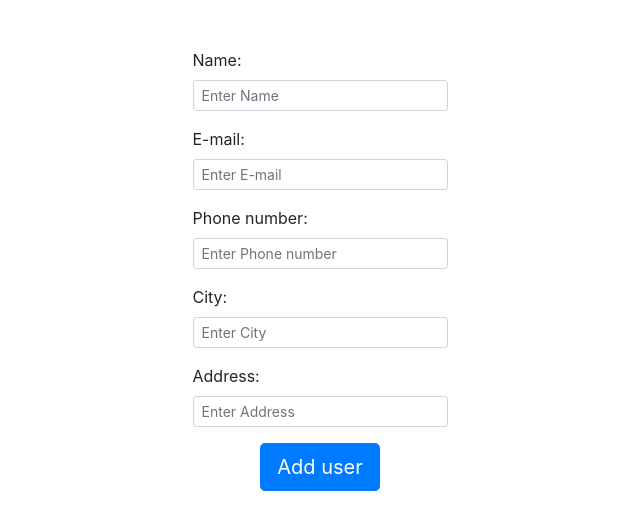
After one commit to nikalas004/phpexercise, a PHP site: template templates/addUser.html in a window 1280 px wide. The commit adds this page. Shown: the top 530 px of the page, without its empty margins (320-960 px from the left). Run offline with PHP 8.4, Linux system fonts and the light colour scheme; the template is opened without the code that fills it, so the values that code supplies are empty.

Commit message:
Adding user
add user controller
add adding user
add ading user template(view) and js

```diff
--- a/controllers/RouteController.php
+++ b/controllers/RouteController.php
@@ -11,4 +11,8 @@ class RouteController
         $users = User::getAllUsers();
         require 'templates/users.phtml';
     }
+
+    public function userAdd($params) {
+        require 'templates/addUser.html';
+    }
 }
--- /dev/null
+++ b/js/addUser.js
@@ -0,0 +1,29 @@
+
+$(document).ready( function() {
+   $(".submit").click( function () {
+       var nameInput = $(".name").val();
+       var emailInput = $(".email").val();
+       var numberInput = $(".number").val();
+       var cityInput = $(".city").val();
+       var addressInput = $(".address").val();
+
+       $.ajax({
+           type: "POST",
+           url: "../request",
+           dataType: "json",
+           data: {
+               target: "User",
+               action: "addUser",
+               name: nameInput,
+               email: emailInput,
+               number: numberInput,
+               city: cityInput,
+               address: addressInput
+           },
+           success: function(data) {
+               alert("User added!");
+               location.href = "../users";
+           }
+       });
+   });
+});
--- /dev/null
+++ b/templates/addUser.html
@@ -0,0 +1,41 @@
+<!DOCTYPE html>
+<html lang="en">
+<head>
+    <meta charset="UTF-8">
+    <title>Add User</title>
+    <script src="https://ajax.googleapis.com/ajax/libs/jquery/3.5.1/jquery.min.js"></script>
+    <script src="../js/addUser.js"></script>
+    <link rel="stylesheet" href="https://stackpath.bootstrapcdn.com/bootstrap/4.5.0/css/bootstrap.min.css" integrity="sha384-9aIt2nRpC12Uk9gS9baDl411NQApFmC26EwAOH8WgZl5MYYxFfc+NcPb1dKGj7Sk" crossorigin="anonymous">
+</head>
+<body>
+    <div class="container">
+        <div class="row justify-content-center mt-5">
+            <div class="col-3 align-self-center">
+                <div class="form-group">
+                    <label>Name:</label>
+                    <input type="text" class="name form-control form-control-sm" placeholder="Enter Name">
+                </div>
+                <div class="form-group">
+                    <label>E-mail:</label>
+                    <input type="text" class="email form-control form-control-sm" placeholder="Enter E-mail">
+                </div>
+                <div class="form-group">
+                    <label>Phone number:</label>
+                    <input type="text" class="number form-control form-control-sm" placeholder="Enter Phone number">
+                </div>
+                <div class="form-group">
+                    <label>City:</label>
+                    <input type="text" class="city form-control form-control-sm" placeholder="Enter City">
+                </div>
+                <div class="form-group">
+                    <label>Address:</label>
+                    <input type="text" class="address form-control form-control-sm" placeholder="Enter Address">
+                </div>
+                <div class="text-center">
+                    <button class="submit btn btn-lg btn-primary">Add user</button>
+                </div>
+            </div>
+        </div>
+    </div>
+</body>
+</html>
```
Also changed, not shown: controllers/UserController.php (added, +14 -0 lines), index.php (+11 -2 lines), models/User.php (+14 -9 lines), repositories/UserRepository.php (+8 -0 lines).
